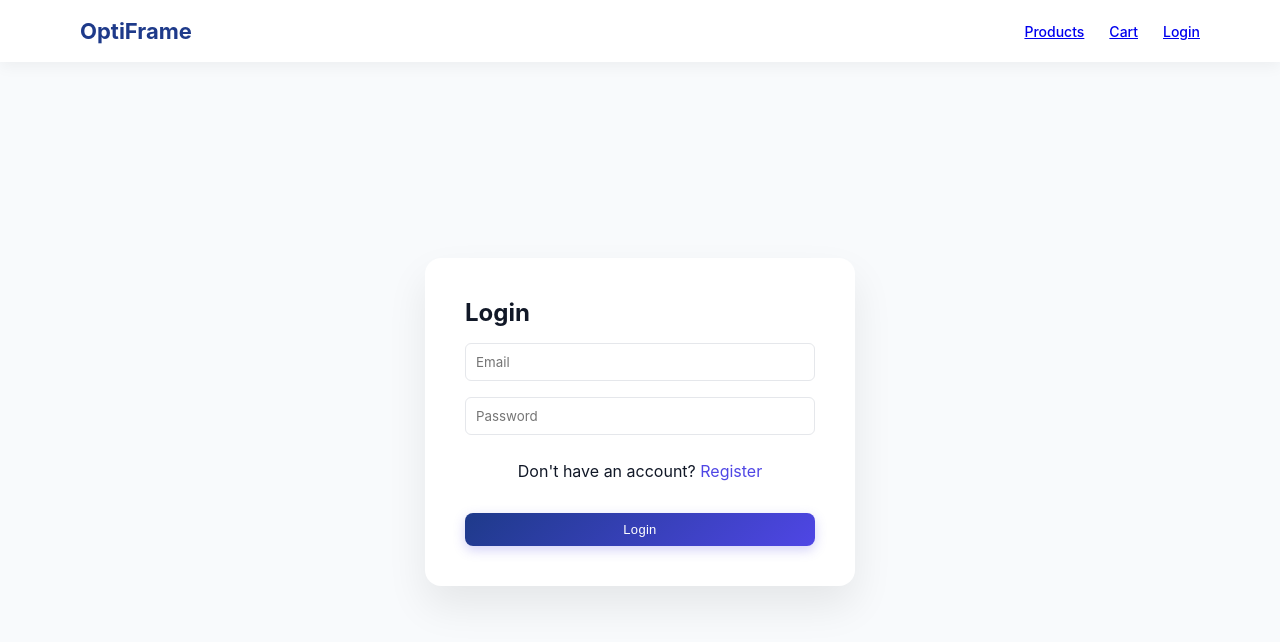
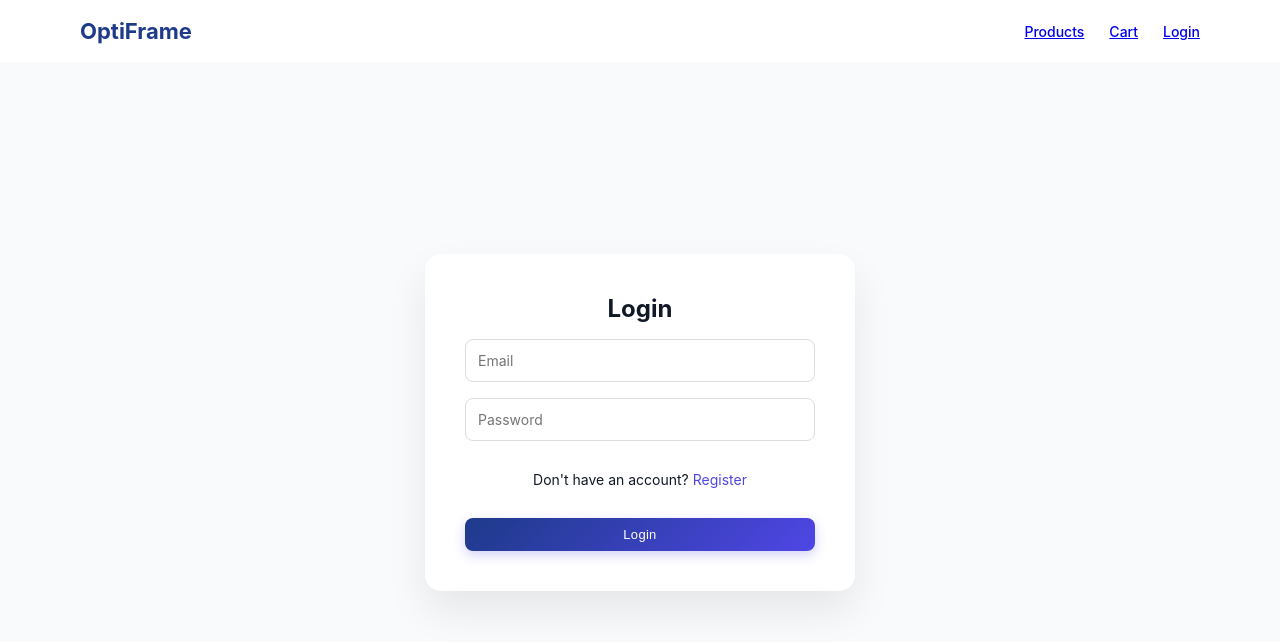
Before and after one commit to AaryaGhosalkar/optiframe-frontend, a React (Vite) app: page /customer-login in a window 1280 px wide. Shown: the top 642 px of the page. Built offline with nearby package versions, Linux system fonts and the light colour scheme.

Commit message:
fixed admin login redirect

```diff
--- a/src/pages/CustomerLogin.jsx
+++ b/src/pages/CustomerLogin.jsx
@@ -20,38 +20,48 @@ export default function CustomerLogin() {
     e.preventDefault();
 
     try {
-      const res = await fetch("https://optiframe-backend.onrender.com/api/auth/login", {
+      const res = await fetch(
+        "https://optiframe-backend.onrender.com/api/auth/login",
+        {
           method: "POST",
           headers: {
             "Content-Type": "application/json",
           },
           body: JSON.stringify(form),
-      });
+        }
+      );
 
       const data = await res.json();
 
       if (!res.ok) {
-        alert(data.message);
+        alert(data.message || "Login failed");
         return;
       }
 
+      // Save token and full user object
       localStorage.setItem("token", data.token);
       localStorage.setItem("user", JSON.stringify(data.user));
 
+      // 🔥 ROLE BASED REDIRECT
+      if (data.user.role === "admin") {
+        navigate("/admin");
+      } else {
         if (fromCheckout) {
           navigate("/checkout");
         } else {
           navigate("/dashboard");
         }
+      }
+
     } catch (err) {
-      alert("Login failed");
+      alert("Login failed. Please try again.");
     }
   };
 
   return (
     <div style={styles.page}>
       <form style={styles.card} onSubmit={handleLogin}>
-        <h2>Login</h2>
+        <h2 style={{ textAlign: "center" }}>Login</h2>
 
         <input
           name="email"
@@ -60,6 +70,7 @@ export default function CustomerLogin() {
           value={form.email}
           onChange={handleChange}
           required
+          style={styles.input}
         />
 
         <input
@@ -69,8 +80,10 @@ export default function CustomerLogin() {
           value={form.password}
           onChange={handleChange}
           required
+          style={styles.input}
         />
-        <p style={{ textAlign: "center", marginTop: "10px" }}>
+
+        <p style={{ textAlign: "center", fontSize: "14px" }}>
           Don't have an account?{" "}
           <span
             style={{ color: "#4f46e5", cursor: "pointer" }}
@@ -94,6 +107,7 @@ const styles = {
     display: "flex",
     alignItems: "center",
     justifyContent: "center",
+    background: "#f8fafc",
   },
   card: {
     background: "#fff",
@@ -105,4 +119,10 @@ const styles = {
     gap: "16px",
     width: "350px",
   },
+  input: {
+    padding: "12px",
+    borderRadius: "8px",
+    border: "1px solid #ddd",
+    fontSize: "14px",
+  },
 };
```
Lines whose indentation alone changed are shown as unchanged.
